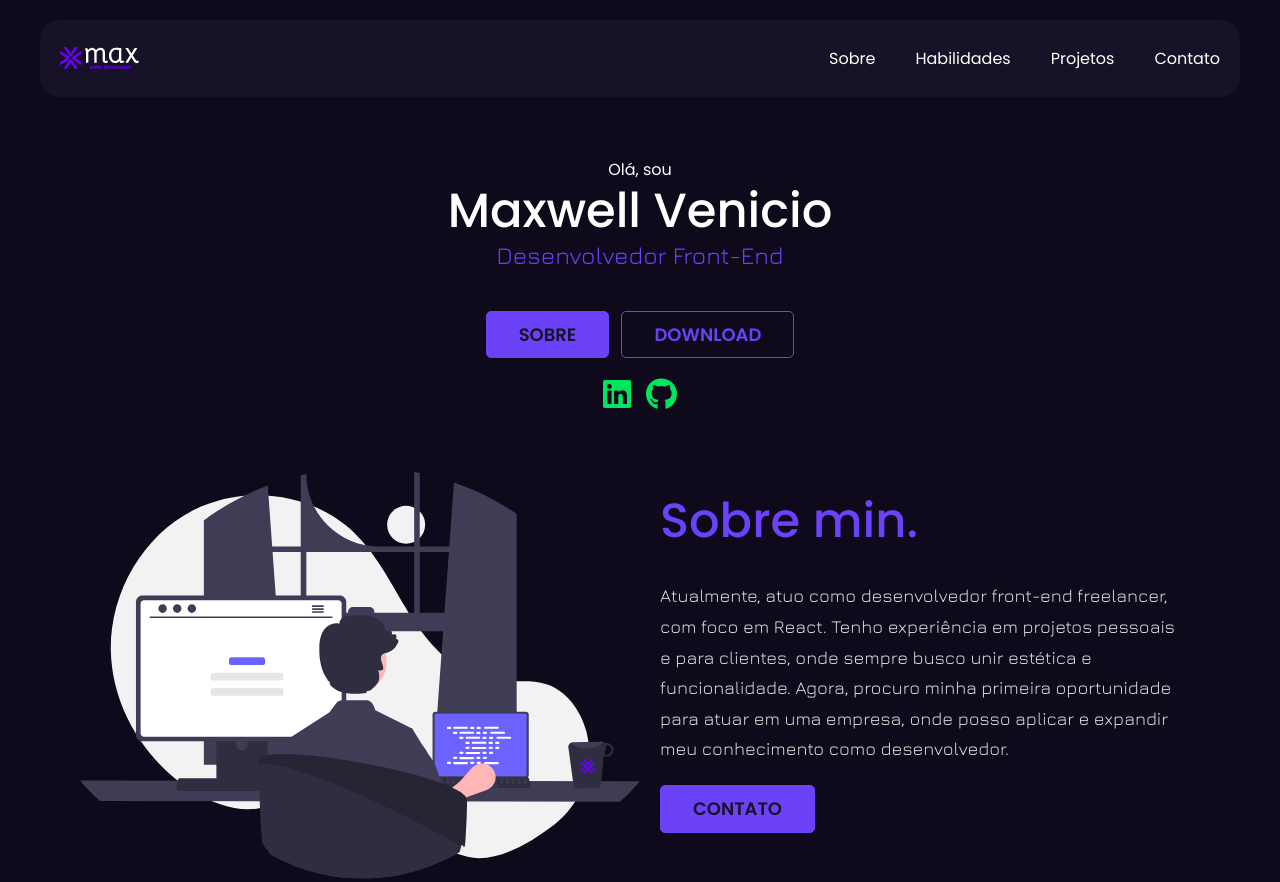
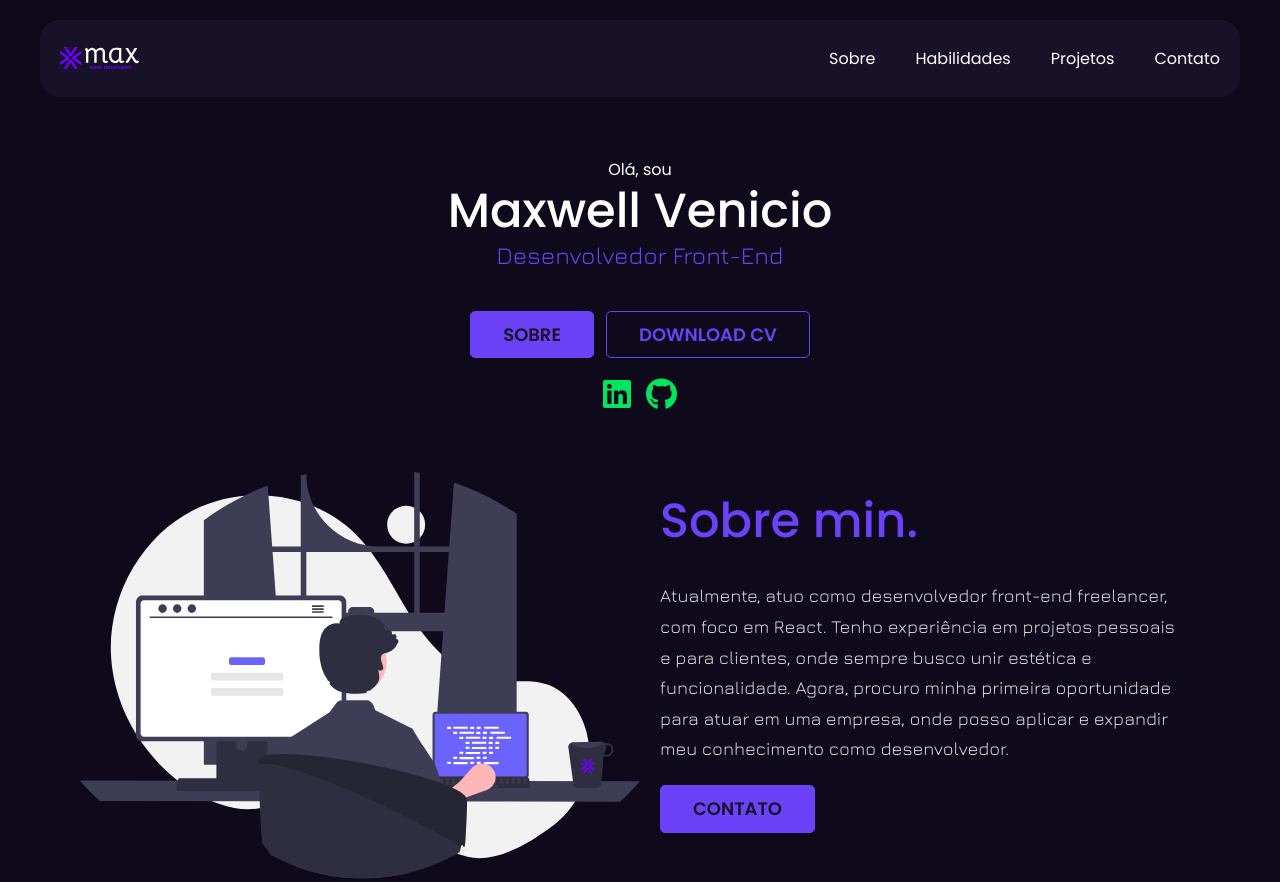
Before and after one commit to maxwellvenicio/portfolio_max, a plain HTML site: page index.html in a window 1280 px wide. Shown: the top 882 px of the page. Drawn offline with nearby package versions, Linux system fonts and the light colour scheme.

Commit message:
update about me

```diff
--- a/index.html
+++ b/index.html
@@ -58,7 +58,7 @@
       </div>
       <div class="info-button">
         <a href="#sobre"><button class="botao">Sobre</button></a>
-        <a href="#projetos"><button class="botao-secundario">Download</button></a>
+        <a href="/doc_max/Maxwell_Venicio_Desenvolvedor_Front_end.pdf" download="curriculo_max"><button class="botao-secundario">Download cv</button></a>
       </div>
       <div class="redes-icon">
         <a href="https://www.linkedin.com/in/maxwell-venicio-80a7a813a/"  target="_blank"><i class="fa-brands fa-linkedin fa-2x cor-p2"></i></a>
```
Also changed, not shown: 1 other file.
